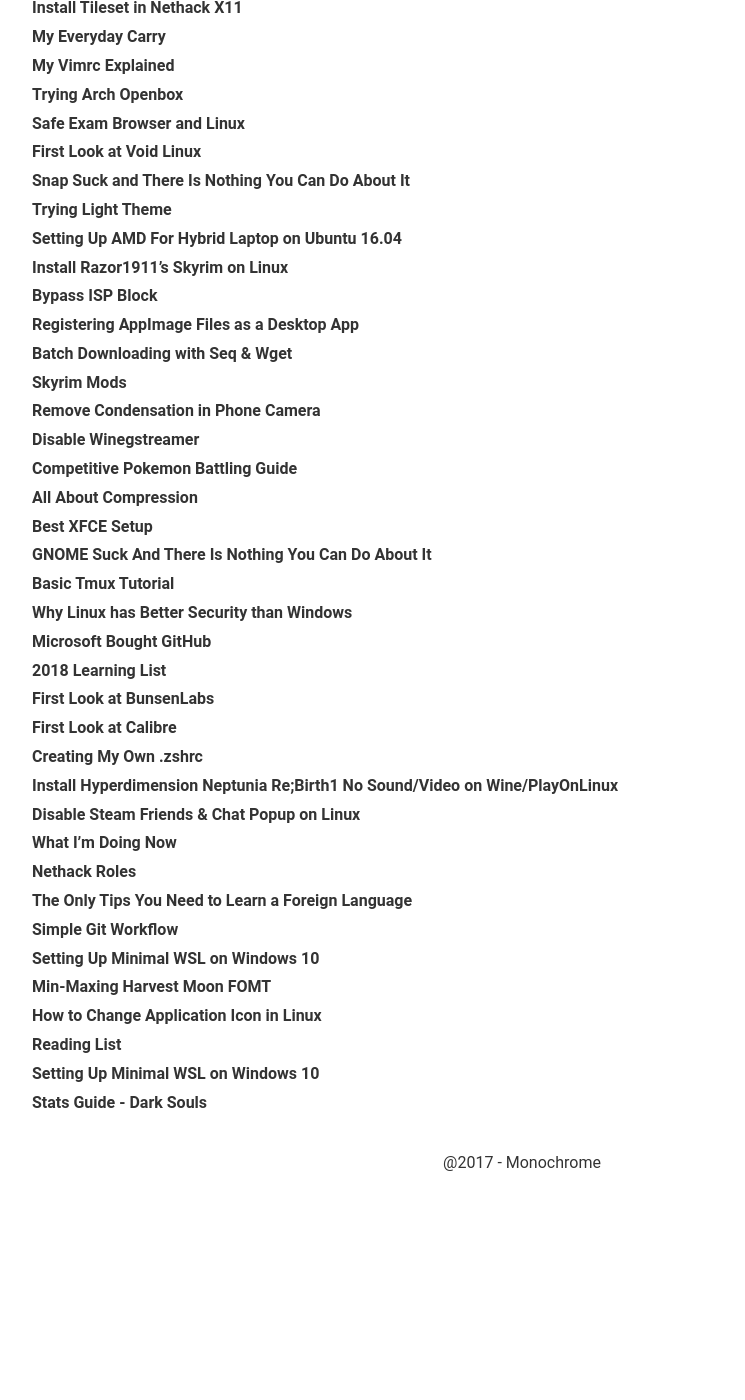
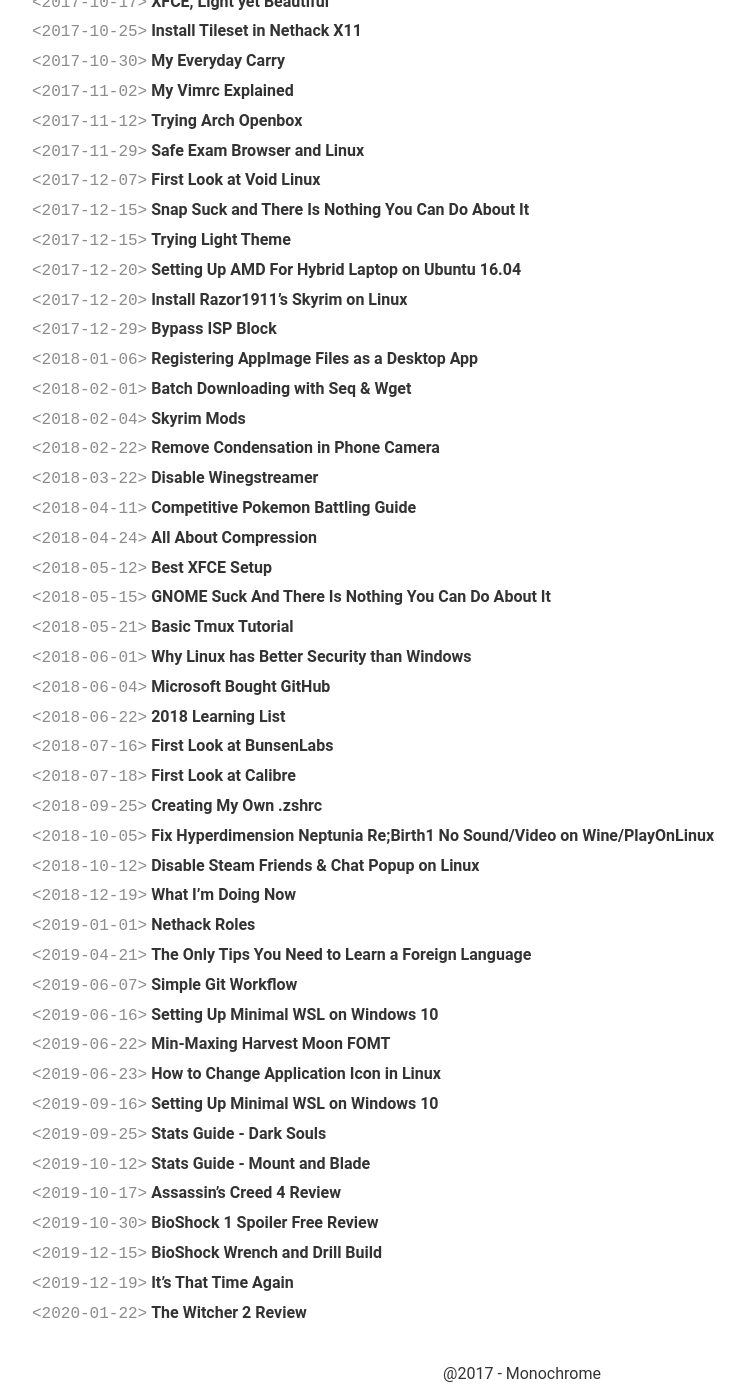
Before and after one commit to AffanIndo/AffanIndo.github.io, a Jekyll site: the page built from sitemap.md, in a window 1280 px wide and 1400 px high, scrolled down 796 px. Shown: the whole window, without its empty margins (118-863 px from the left). Built offline with Jekyll 4.4.1, drawn with Linux system fonts in a browser that asks for light colours; before the commit the page ends 1985 px from its top, so only the background shows below that; some of the changed text lies outside the part shown.

Commit message:
Update "Article List"

```diff
--- a/sitemap.md
+++ b/sitemap.md
@@ -4,66 +4,73 @@
 description:
 ---
 
-[Markdown Reference](https://affanindo.github.io/markdown-reference)
-[My Programming Tools](https://affanindo.github.io/my-programming-tools)
-[Simple Python Server](https://affanindo.github.io/simple-python-server)
-[My Experience with jQuery](https://affanindo.github.io/my-experience-with-jquery)
-[Use FFmpeg to Convert EVERYTHING](https://affanindo.github.io/use-ffmpeg-to-convert-everything)
-[2017 Learning List](https://affanindo.github.io/2017-learning-list)
-[Dark Souls SL 1 Experience](https://affanindo.github.io/dark-souls-sl-1-experience)
-[Starting to Learn Java](https://affanindo.github.io/starting-to-learn-java)
-[My Screencast Workflow](https://affanindo.github.io/my-screencast-workflow)
-[Things I Did After Install Ubuntu](https://affanindo.github.io/things-i-did-after-install-ubuntu)
-[Unity Essentially Flatabulous](https://affanindo.github.io/unity-essentially-flatabulous)
-[Setting up Windows Terminal Emulator Color](https://affanindo.github.io/setting-up-windows-terminal-emulator-color)
-[My Sublime Text 3 Setup](https://affanindo.github.io/my-sublime-setup)
-[Why You Should Use Vim](https://affanindo.github.io/why-you-should-use-vim)
-[How To Selection Screenshot Whole Page Firefox Without Add-ons](https://affanindo.github.io/firefox-screenshot)
-[How to Git Pull Many Repositories at Once](https://affanindo.github.io/how-to-git-pull-many-repositories-at-once)
-[Things I Did After Install Windows](https://affanindo.github.io/things-i-did-after-install-windows)
-[How to Use Project in Sublime Text 3](https://affanindo.github.io/sublime-manage-project)
-[Trying out i3](https://affanindo.github.io/trying-out-i3)
-[Install Arch Linux](https://affanindo.github.io/arch-linux)
-[Blacklist Some Applications from Installing in Ubuntu](https://affanindo.github.io/blacklist-applications)
-[Cmus, a Lovely Terminal Music Player](https://affanindo.github.io/cmus-music-player)
-[XFCE, Light yet Beautiful](https://affanindo.github.io/xfce-light-yet-beautiful)
-[Install Tileset in Nethack X11](https://affanindo.github.io/install-tileset-in-nethack-x11)
-[My Everyday Carry](https://affanindo.github.io/my-every-day-carry)
-[My Vimrc Explained](https://affanindo.github.io/my-vimrc-explained)
-[Trying Arch Openbox](https://affanindo.github.io/trying-arch-openbox)
-[Safe Exam Browser and Linux](https://affanindo.github.io/seb-and-linux)
-[First Look at Void Linux](https://affanindo.github.io/void-linux)
-[Snap Suck and There Is Nothing You Can Do About It](https://affanindo.github.io/snap-suck)
-[Trying Light Theme](https://affanindo.github.io/trying-light-theme)
-[Setting Up AMD For Hybrid Laptop on Ubuntu 16.04](https://affanindo.github.io/hybrid-gpu)
-[Install Razor1911's Skyrim on Linux](https://affanindo.github.io/skyrim-linux)
-[Bypass ISP Block](https://affanindo.github.io/bypass-isp-block)
-[Registering AppImage Files as a Desktop App](https://affanindo.github.io/appimage-desktop)
-[Batch Downloading with Seq & Wget](https://affanindo.github.io/batch-downloading-with-seq-wget)
-[Skyrim Mods](https://affanindo.github.io/skyrim-mods)
-[Remove Condensation in Phone Camera](https://affanindo.github.io/remove-condensation-in-phone-camera)
-[Disable Winegstreamer](https://affanindo.github.io/disable-winegstreamer)
-[Competitive Pokemon Battling Guide](https://affanindo.github.io/competitive-pokemon-battling-guide)
-[All About Compression](https://affanindo.github.io/all-about-compression)
-[Best XFCE Setup](https://affanindo.github.io/best-xfce-setup)
-[GNOME Suck And There Is Nothing You Can Do About It](https://affanindo.github.io/gnome-suck)
-[Basic Tmux Tutorial](https://affanindo.github.io/basic-tmux-tutorial)
-[Why Linux has Better Security than Windows](https://affanindo.github.io/why-linux-has-better-security-than-windows)
-[Microsoft Bought GitHub](https://affanindo.github.io/microsoft-bought-github)
-[2018 Learning List](https://affanindo.github.io/2018-learning-list)
-[First Look at BunsenLabs](https://affanindo.github.io/bunsenlabs)
-[First Look at Calibre](https://affanindo.github.io/calibre)
-[Creating My Own .zshrc](https://affanindo.github.io/creating-my-own-zshrc)
-[Install Hyperdimension Neptunia Re;Birth1 No Sound/Video on Wine/PlayOnLinux](https://affanindo.github.io/fix-neptunia)
-[Disable Steam Friends & Chat Popup on Linux](https://affanindo.github.io/disable-steam-friends-chat-popup)
-[What I'm Doing Now](https://affanindo.github.io/activities)
-[Nethack Roles](https://affanindo.github.io/nethack-roles)
-[The Only Tips You Need to Learn a Foreign Language](https://affanindo.github.io/learn-language)
-[Simple Git Workflow](https://affanindo.github.io/simple-git-workflow)
-[Setting Up Minimal WSL on Windows 10](https://affanindo.github.io/setting-up-minimal-wsl-on-windows-10)
-[Min-Maxing Harvest Moon FOMT](https://affanindo.github.io/min-maxing-harvest-moon-fomt)
-[How to Change Application Icon in Linux](https://affanindo.github.io/how-to-change-application-icon-in-linux)
-[Reading List](https://affanindo.github.io/reading-list)
-[Setting Up Minimal WSL on Windows 10](https://affanindo.github.io/setting-up-minimal-wsl-on-windows-10)
-[Stats Guide - Dark Souls
+`<2017-03-19>` [Markdown Reference](https://affanindo.github.io/markdown-reference)
+`<2017-03-20>` [My Programming Tools](https://affanindo.github.io/my-programming-tools)
+`<2017-03-23>` [Simple Python Server](https://affanindo.github.io/simple-python-server)
+`<2017-04-11>` [My Experience with jQuery](https://affanindo.github.io/my-experience-with-jquery)
+`<2017-04-21>` [Use FFmpeg to Convert EVERYTHING](https://affanindo.github.io/use-ffmpeg-to-convert-everything)
+`<2017-04-29>` [2017 Learning List](https://affanindo.github.io/2017-learning-list)
+`<2017-05-10>` [Dark Souls SL 1 Experience](https://affanindo.github.io/dark-souls-sl-1-experience)
+`<2017-05-13>` [Starting to Learn Java](https://affanindo.github.io/starting-to-learn-java)
+`<2017-06-29>` [My Screencast Workflow](https://affanindo.github.io/my-screencast-workflow)
+`<2017-07-21>` [Things I Did After Install Ubuntu](https://affanindo.github.io/things-i-did-after-install-ubuntu)
+`<2017-07-27>` [Unity Essentially Flatabulous](https://affanindo.github.io/unity-essentially-flatabulous)
+`<2017-08-01>` [Setting up Windows Terminal Emulator Color](https://affanindo.github.io/setting-up-windows-terminal-emulator-color)
+`<2017-08-20>` [My Sublime Text 3 Setup](https://affanindo.github.io/my-sublime-setup)
+`<2017-08-23>` [Why You Should Use Vim](https://affanindo.github.io/why-you-should-use-vim)
+`<2017-08-25>` [How To Selection Screenshot Whole Page Firefox Without Add-ons](https://affanindo.github.io/firefox-screenshot)
+`<2017-08-31>` [How to Git Pull Many Repositories at Once](https://affanindo.github.io/how-to-git-pull-many-repositories-at-once)
+`<2017-09-02>` [Things I Did After Install Windows](https://affanindo.github.io/things-i-did-after-install-windows)
+`<2017-09-05>` [How to Use Project in Sublime Text 3](https://affanindo.github.io/sublime-manage-project)
+`<2017-09-27>` [Trying out i3](https://affanindo.github.io/trying-out-i3)
+`<2017-10-08>` [Install Arch Linux](https://affanindo.github.io/arch-linux)
+`<2017-10-12>` [Blacklist Some Applications from Installing in Ubuntu](https://affanindo.github.io/blacklist-applications)
+`<2017-10-17>` [Cmus, a Lovely Terminal Music Player](https://affanindo.github.io/cmus-music-player)
+`<2017-10-17>` [XFCE, Light yet Beautiful](https://affanindo.github.io/xfce-light-yet-beautiful)
+`<2017-10-25>` [Install Tileset in Nethack X11](https://affanindo.github.io/install-tileset-in-nethack-x11)
+`<2017-10-30>` [My Everyday Carry](https://affanindo.github.io/my-every-day-carry)
+`<2017-11-02>` [My Vimrc Explained](https://affanindo.github.io/my-vimrc-explained)
+`<2017-11-12>` [Trying Arch Openbox](https://affanindo.github.io/trying-arch-openbox)
+`<2017-11-29>` [Safe Exam Browser and Linux](https://affanindo.github.io/seb-and-linux)
+`<2017-12-07>` [First Look at Void Linux](https://affanindo.github.io/void-linux)
+`<2017-12-15>` [Snap Suck and There Is Nothing You Can Do About It](https://affanindo.github.io/snap-suck)
+`<2017-12-15>` [Trying Light Theme](https://affanindo.github.io/trying-light-theme)
+`<2017-12-20>` [Setting Up AMD For Hybrid Laptop on Ubuntu 16.04](https://affanindo.github.io/hybrid-gpu)
+`<2017-12-20>` [Install Razor1911's Skyrim on Linux](https://affanindo.github.io/skyrim-linux)
+`<2017-12-29>` [Bypass ISP Block](https://affanindo.github.io/bypass-isp-block)
+`<2018-01-06>` [Registering AppImage Files as a Desktop App](https://affanindo.github.io/appimage-desktop)
+`<2018-02-01>` [Batch Downloading with Seq & Wget](https://affanindo.github.io/batch-downloading-with-seq-wget)
+`<2018-02-04>` [Skyrim Mods](https://affanindo.github.io/skyrim-mods)
+`<2018-02-22>` [Remove Condensation in Phone Camera](https://affanindo.github.io/remove-condensation-in-phone-camera)
+`<2018-03-22>` [Disable Winegstreamer](https://affanindo.github.io/disable-winegstreamer)
+`<2018-04-11>` [Competitive Pokemon Battling Guide](https://affanindo.github.io/competitive-pokemon-battling-guide)
+`<2018-04-24>` [All About Compression](https://affanindo.github.io/all-about-compression)
+`<2018-05-12>` [Best XFCE Setup](https://affanindo.github.io/best-xfce-setup)
+`<2018-05-15>` [GNOME Suck And There Is Nothing You Can Do About It](https://affanindo.github.io/gnome-suck)
+`<2018-05-21>` [Basic Tmux Tutorial](https://affanindo.github.io/basic-tmux-tutorial)
+`<2018-06-01>` [Why Linux has Better Security than Windows](https://affanindo.github.io/why-linux-has-better-security-than-windows)
+`<2018-06-04>` [Microsoft Bought GitHub](https://affanindo.github.io/microsoft-bought-github)
+`<2018-06-22>` [2018 Learning List](https://affanindo.github.io/2018-learning-list)
+`<2018-07-16>` [First Look at BunsenLabs](https://affanindo.github.io/bunsenlabs)
+`<2018-07-18>` [First Look at Calibre](https://affanindo.github.io/calibre)
+`<2018-09-25>` [Creating My Own .zshrc](https://affanindo.github.io/creating-my-own-zshrc)
+`<2018-10-05>` [Fix Hyperdimension Neptunia Re;Birth1 No Sound/Video on Wine/PlayOnLinux](https://affanindo.github.io/fix-neptunia)
+`<2018-10-12>` [Disable Steam Friends & Chat Popup on Linux](https://affanindo.github.io/disable-steam-friends-chat-popup)
+`<2018-12-19>` [What I'm Doing Now](https://affanindo.github.io/activities)
+`<2019-01-01>` [Nethack Roles](https://affanindo.github.io/nethack-roles)
+`<2019-04-21>` [The Only Tips You Need to Learn a Foreign Language](https://affanindo.github.io/learn-language)
+`<2019-06-07>` [Simple Git Workflow](https://affanindo.github.io/simple-git-workflow)
+`<2019-06-16>` [Setting Up Minimal WSL on Windows 10](https://affanindo.github.io/setting-up-minimal-wsl-on-windows-10)
+`<2019-06-22>` [Min-Maxing Harvest Moon FOMT](https://affanindo.github.io/min-maxing-harvest-moon-fomt)
+`<2019-06-23>` [How to Change Application Icon in Linux](https://affanindo.github.io/how-to-change-application-icon-in-linux)
+`<2019-09-16>` [Setting Up Minimal WSL on Windows 10](https://affanindo.github.io/setting-up-minimal-wsl-on-windows-10)
+`<2019-09-25>` [Stats Guide - Dark Souls
 ](https://affanindo.github.io/stats-guide-dark-souls)
+`<2019-10-12>` [Stats Guide - Mount and Blade
+](https://affanindo.github.io/mount-and-blade)
+`<2019-10-17>` [Assassin's Creed 4 Review](https://affanindo.github.io/assassins-creed-4-review)
+`<2019-10-30>` [BioShock 1 Spoiler Free Review](https://affanindo.github.io/bioshock-1-spoiler-free-review)
+`<2019-12-15>` [BioShock Wrench and Drill Build
+](https://affanindo.github.io/bioshock-wrench-and-drill-build)
+`<2019-12-19>` [It's That Time Again](https://affanindo.github.io/its-that-time-again)
+`<2020-01-22>` [The Witcher 2 Review](https://affanindo.github.io/the-witcher-2-review)
```
Also changed, not shown: _posts/2018-10-05-fix-neptunia.md (+1 -1 lines), _posts/2019-10-17-assassins-creed-4-review.md (renamed from _posts/2019-10-17-assassins-creed-4 Review.md), 1 other file.
